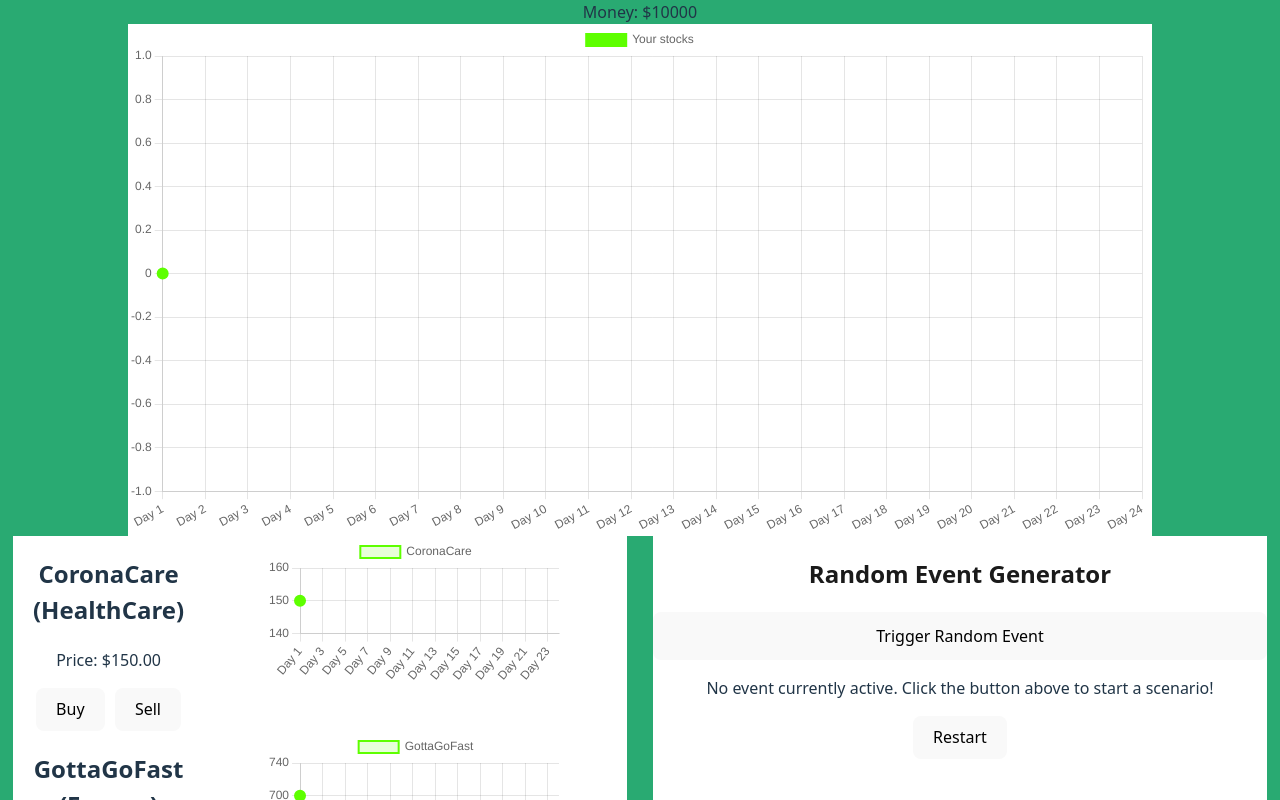
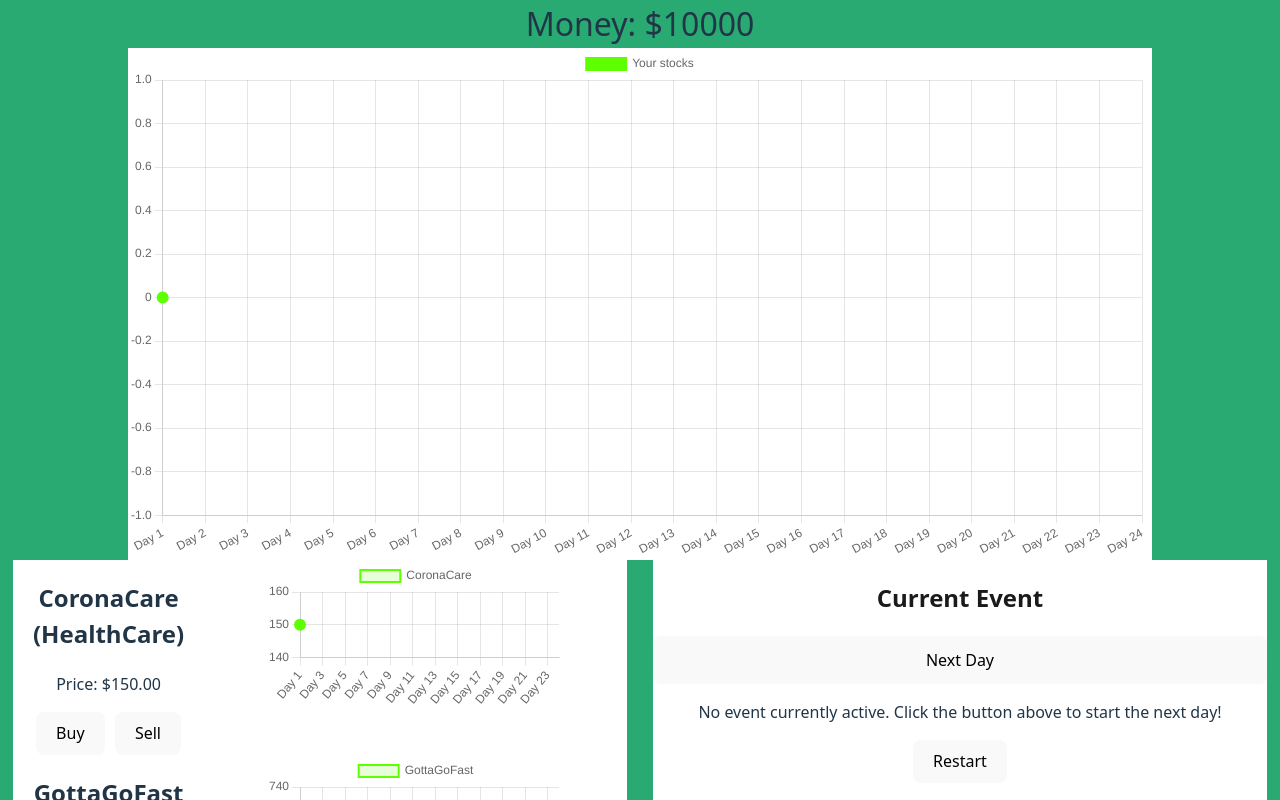
Before and after one commit to williamz2198/HackNYU-2025, a React (Vite) app in the folder win-or-crash/: page / in a window 1280 px wide. Shown: the top 800 px of the page. Built offline with nearby package versions, Linux system fonts and the light colour scheme.

Commit message:
Reformat

```diff
--- a/win-or-crash/src/App.css
+++ b/win-or-crash/src/App.css
@@ -48,7 +48,7 @@
 }
 
 .Text{
-  background-color: black;
+  margin: 0 3vw 0 3vw;
 }
 
 .ContentBlock{
@@ -75,3 +75,6 @@
   cursor: 'pointer';
   margin-bottom: '20px';
 }
+.MoneyDisplay{
+  font-size: 2em;
+}
--- a/win-or-crash/src/components/MoneyDisplay.jsx
+++ b/win-or-crash/src/components/MoneyDisplay.jsx
@@ -1,8 +1,7 @@
-import {useState} from 'react';
 export default function MoneyDisplay(props){
     return(
         <>
-        <div>Money: ${props.money}</div>
+        <div className="MoneyDisplay">Money: ${props.money}</div>
         </>
     )
 }
--- a/win-or-crash/src/components/RandomEvent.jsx
+++ b/win-or-crash/src/components/RandomEvent.jsx
@@ -100,15 +100,15 @@ export default function RandomEvent(props) {
 
     return (
         <>
-            <h2 style={{ textAlign: 'center', color: '#1a1a1a' }}>Random Event Generator</h2>
+            <h2 style={{ textAlign: 'center', color: '#1a1a1a' }}>Current Event</h2>
 
             <button className="buttonEvent" onClick={generateRandomEvent} >
-                Trigger Random Event
+                Next Day
             </button>
 
             {currentEvent ? (
                 <div>
-                    <h3 style={{ marginTop: '0', color: currentEvent.type === 'Crisis' ? 'red' : currentEvent.type === 'Opportunity' ? 'green' : 'blue' }}>
+                    <h3 className="Text" style={{ marginTop: '0', color: currentEvent.type === 'Crisis' ? 'red' : currentEvent.type === 'Opportunity' ? 'green' : 'blue' }}>
                         <div>
                             <div>{afterwards}</div>
                             <br/>
@@ -135,7 +135,7 @@ export default function RandomEvent(props) {
                 </div>
             ) : (
                 <p>
-                    No event currently active. Click the button above to start a scenario!
+                    No event currently active. Click the button above to start the next day!
                 </p>
             )}
         </>
```
